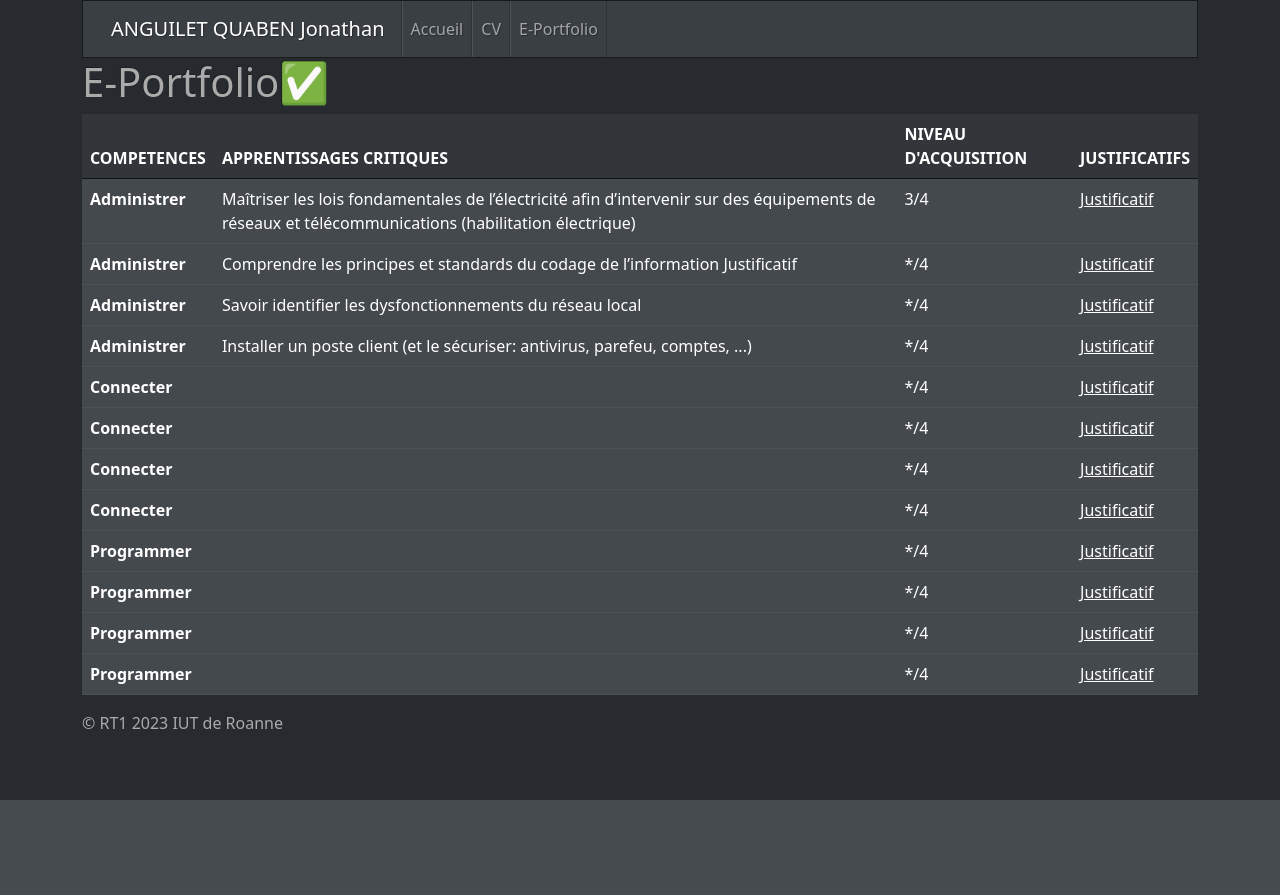
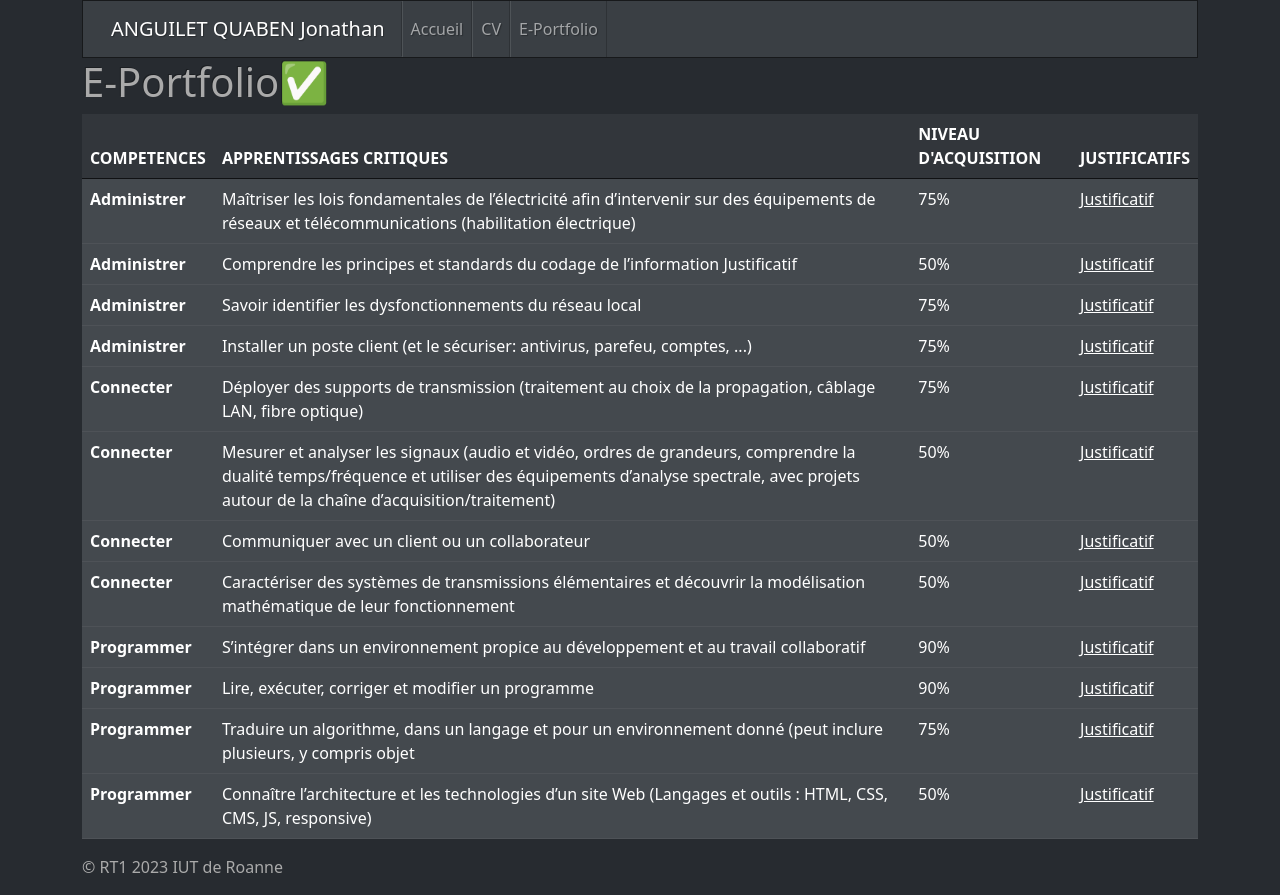
Before and after one commit to AnguiletJonathan/ProjetEportfolio, a Symfony app: template templates/eportfolio/eportfolio.html.twig in a window 1280 px wide. Before the commit the page ends 800 px from the top, so only its background shows below. Run offline with Twig, Linux system fonts and the light colour scheme; the template is opened without the code that fills it, so the values that code supplies are empty; some libraries are stand-ins or nearby versions.

Commit message:
initial commit

```diff
--- a/templates/eportfolio/eportfolio.html.twig
+++ b/templates/eportfolio/eportfolio.html.twig
@@ -17,85 +17,86 @@
     <tr class="table-primary">
       <th scope="row">Administrer</th>
       <td>Maîtriser les lois fondamentales de l’électricité afin d’intervenir sur des équipements de réseaux et télécommunications (habilitation électrique)</td>
-      <td>3/4</td>
-      <td> <a href="media/R106.pdf">Justificatif</a></td>
+      <td>75%</td>
+      <td> <a href="">Justificatif</a></td>
     </tr>
 
     <tr class="table-primary">
       <th scope="row">Administrer</th>
       <td>Comprendre les principes et standards du codage de l’information Justificatif</td>
-      <td>*/4</td>
-      <td> <a href="">Justificatif</a></td>
+      <td>50%</td>
+      <td> <a href="justificatifs/R106.pdf">Justificatif</a></td>
     </tr>
 
     <tr class="table-primary">
       <th scope="row">Administrer</th>
       <td>Savoir identifier les dysfonctionnements du réseau local</td>
-      <td>*/4</td>
-      <td> <a href="">Justificatif</a></td>
+      <td>75%</td>
+      <td> <a href="justificatifs/">Justificatif</a></td>
     </tr>
 
     <tr class="table-primary">
       <th scope="row">Administrer</th>
       <td>Installer un poste client (et le sécuriser: antivirus, parefeu, comptes, ...)</td>
-      <td>*/4</td>
-      <td> <a href="">Justificatif</a></td>
+      <td>75%</td>
+      <td> <a href="justificatifs/R108.pdf">Justificatif</a></td>
     </tr>
 
     <tr class="table-primary">
       <th scope="row">Connecter</th>
-      <td></td>
-      <td>*/4</td>
-      <td> <a href="">Justificatif</a></td>
+      <td>Déployer des supports de transmission (traitement au choix de la propagation, câblage LAN, fibre optique)</td>
+      <td>75%</td>
+      <td> <a href="justificatifs/R105.pdf">Justificatif</a></td>
     </tr>
 
     <tr class="table-primary">
       <th scope="row">Connecter</th>
-      <td></td>
-      <td>*/4</td>
-      <td> <a href="">Justificatif</a></td>
+      <td>Mesurer et analyser les signaux (audio et vidéo, ordres de grandeurs, comprendre la dualité temps/fréquence et utiliser des équipements d’analyse spectrale, avec projets
+autour de la chaîne d’acquisition/traitement)</td>
+      <td>50%</td>
+      <td> <a href="justificatifs/R1.05.pdf">Justificatif</a></td>
     </tr>
 
     <tr class="table-primary">
       <th scope="row">Connecter</th>
-      <td></td>
-      <td>*/4</td>
-      <td> <a href="">Justificatif</a></td>
+      <td>Communiquer avec un client ou un collaborateur</td>
+      <td>50%</td>
+      <td> <a href="justificatifs/">Justificatif</a></td>
     </tr>
 
     <tr class="table-primary">
       <th scope="row">Connecter</th>
-      <td></td>
-      <td>*/4</td>
-      <td> <a href="">Justificatif</a></td>
+      <td>Caractériser des systèmes de transmissions élémentaires et découvrir la modélisation mathématique de leur fonctionnement</td>
+      <td>50%</td>
+      <td> <a href="justificatifs/">Justificatif</a></td>
     </tr>
 
     <tr class="table-primary">
       <th scope="row">Programmer</th>
-      <td></td>
-      <td>*/4</td>
-      <td> <a href="">Justificatif</a></td>
+      <td>S’intégrer dans un environnement propice au développement et au travail collaboratif</td>
+      <td>90%</td>
+      <td> <a href="justificatifs/R107.pdf">Justificatif</a></td>
     </tr>
 
     <tr class="table-primary">
       <th scope="row">Programmer</th>
-      <td></td>
-      <td>*/4</td>
-      <td> <a href="">Justificatif</a></td>
+      <td>Lire, exécuter, corriger et modifier un programme</td>
+      <td>90%</td>
+      <td> <a href="justificatifs/R1.07.pdf">Justificatif</a></td>
     </tr>
 
     <tr class="table-primary">
       <th scope="row">Programmer</th>
-      <td></td>
-      <td>*/4</td>
-      <td> <a href="">Justificatif</a></td>
+      <td>Traduire un algorithme, dans un langage et pour un environnement donné (peut inclure plusieurs, y compris objet</td>
+      <td>75%</td>
+      <td> <a href="justificatifs/R10.7.pdf">Justificatif</a></td>
     </tr>
 
     <tr class="table-primary">
       <th scope="row">Programmer</th>
-      <td></td>
-      <td>*/4</td>
-      <td> <a href="">Justificatif</a></td>
+      <td>Connaître l’architecture et les technologies d’un site Web (Langages et outils : HTML, CSS, CMS, JS, responsive)</td>
+      <td>50%</td>
+      <td> <a href="justificatifs/R109.pdf">Justificatif</a></td>
     </tr>
   </tbody>
 </table>
--- a/templates/eportfolio/formulaire_cv.html.twig
+++ b/templates/eportfolio/formulaire_cv.html.twig
@@ -3,14 +3,14 @@
 
 {% block body %}
 
-<form action="cvv.docx" >
+<form action="cv.docx" >
   <fieldset>
     <legend>CV✅</legend>
 
     <div class="form-group">
       <label for="mail" class="form-label mt-4">Adresse Mail</label>
       <input type="email" class="form-control" id="mail" aria-describedby="mail" placeholder="Adresse mail" required>
-      <small id="mail" class="form-text text-muted">Nous ne partagerons jamais votre adresse mail.</small>
+      <small id="mail" class="form-text text-muted">Votre adresse mail ne sera jamais partagée.</small>
     </div>
 
     <div class="form-group">
```
Also changed, not shown: 11 other files.
